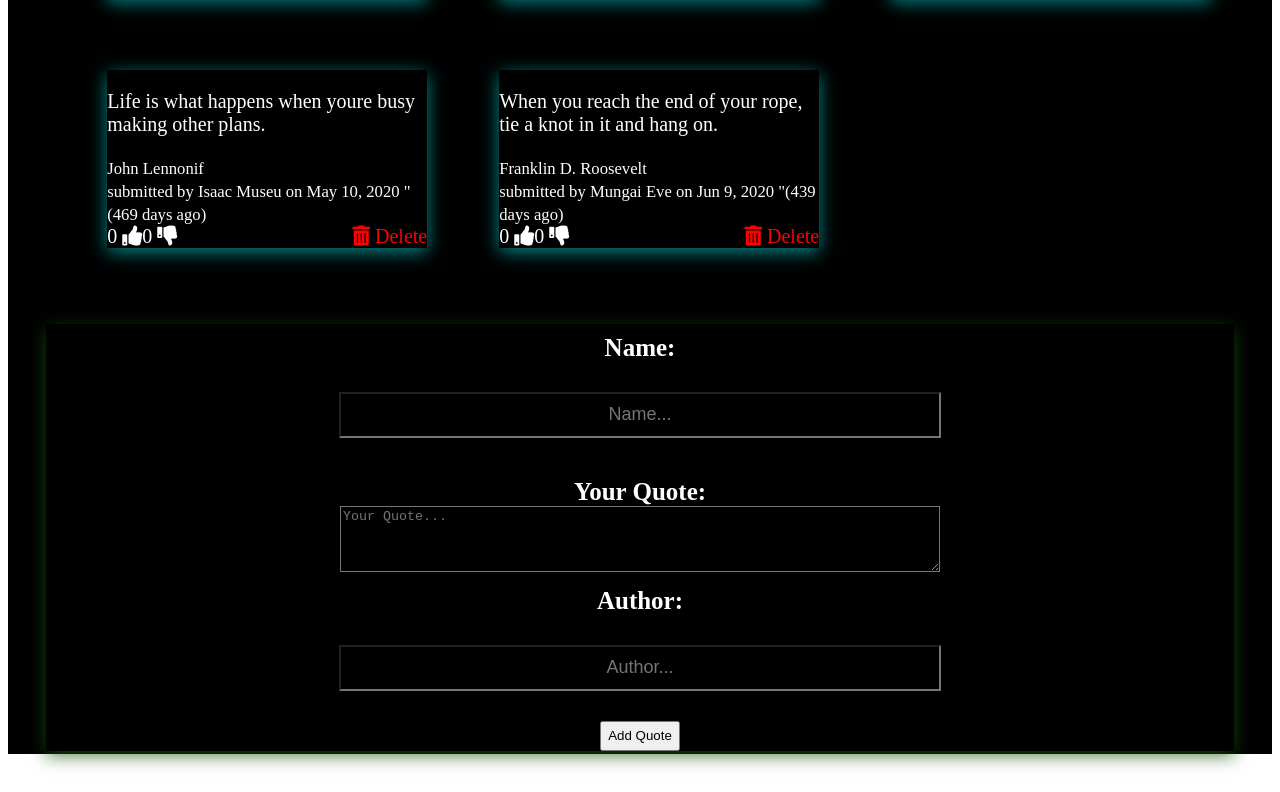
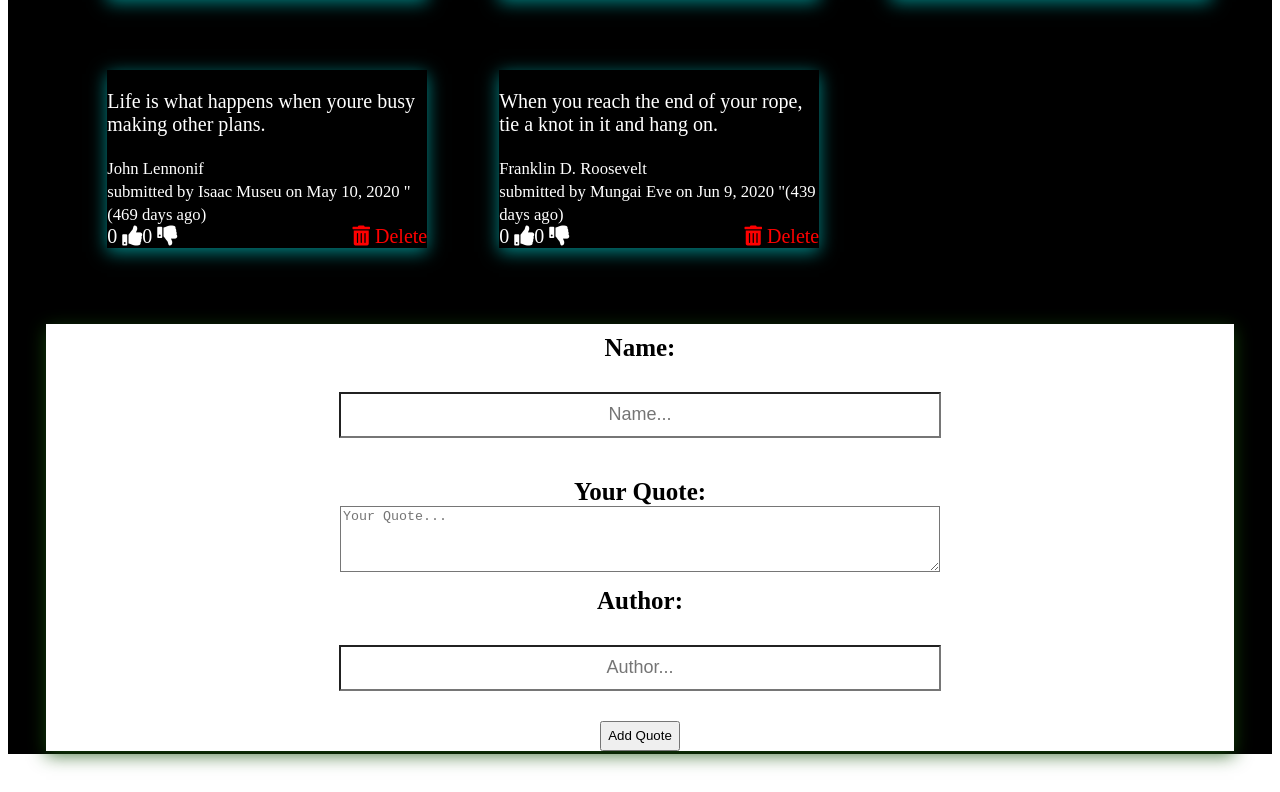
Before and after one commit to Ephrao1/quote-web, an Angular app: page / in a window 1280 px wide. Shown: the part 462-1254 px from the top of the page. Built offline with nearby package versions, Linux system fonts and the light colour scheme.

Commit message:
Style quote form

```diff
--- a/src/app/quotes-form/quotes-form.component.css
+++ b/src/app/quotes-form/quotes-form.component.css
@@ -5,7 +5,7 @@
     transition: all 0.3s ease-in-out;
     text-align: center;
     font-size: 20px;
-    color: white;
+    background-color: white;
   }
 
 .card:hover {
```
